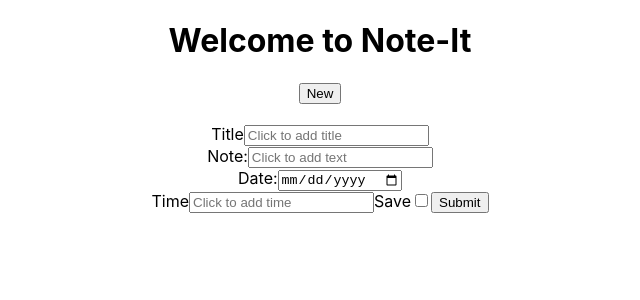
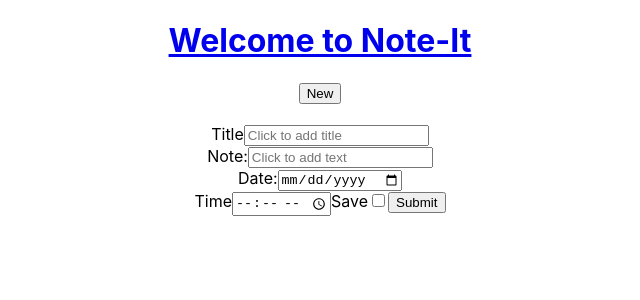
Before and after one commit to cgodoy720/edgy-test, a React (Create React App) app: page /notes/new in a window 1280 px wide. Shown: the top 300 px of the page, without its empty margins (320-960 px from the left). Built offline with nearby package versions, Linux system fonts and the light colour scheme; no server answers.

Commit message:
Added home path to Header title

```diff
--- a/src/Components/CreateNote.Js
+++ b/src/Components/CreateNote.Js
@@ -76,7 +76,7 @@ export default function CreateNote() {
         <br />
         <label htmlFor="time">Time</label>
         <input
-          type="text"
+          type="time"
           id="time"
           value={newNote.time}
           placeholder="Click to add time"
--- a/src/Components/Navigation.js
+++ b/src/Components/Navigation.js
@@ -3,7 +3,11 @@ export default function Navigation() {
   // let navigate = useNavigate();
   return (
     <div className="Navigation">
-      <h1>Welcome to Note-It</h1>
+      <Link to={`/notes`}>
+        {" "}
+        <h1>Welcome to Note-It</h1>
+      </Link>
+
       <Link to={`/notes/new`}>
         <button>New</button>
       </Link>
```
